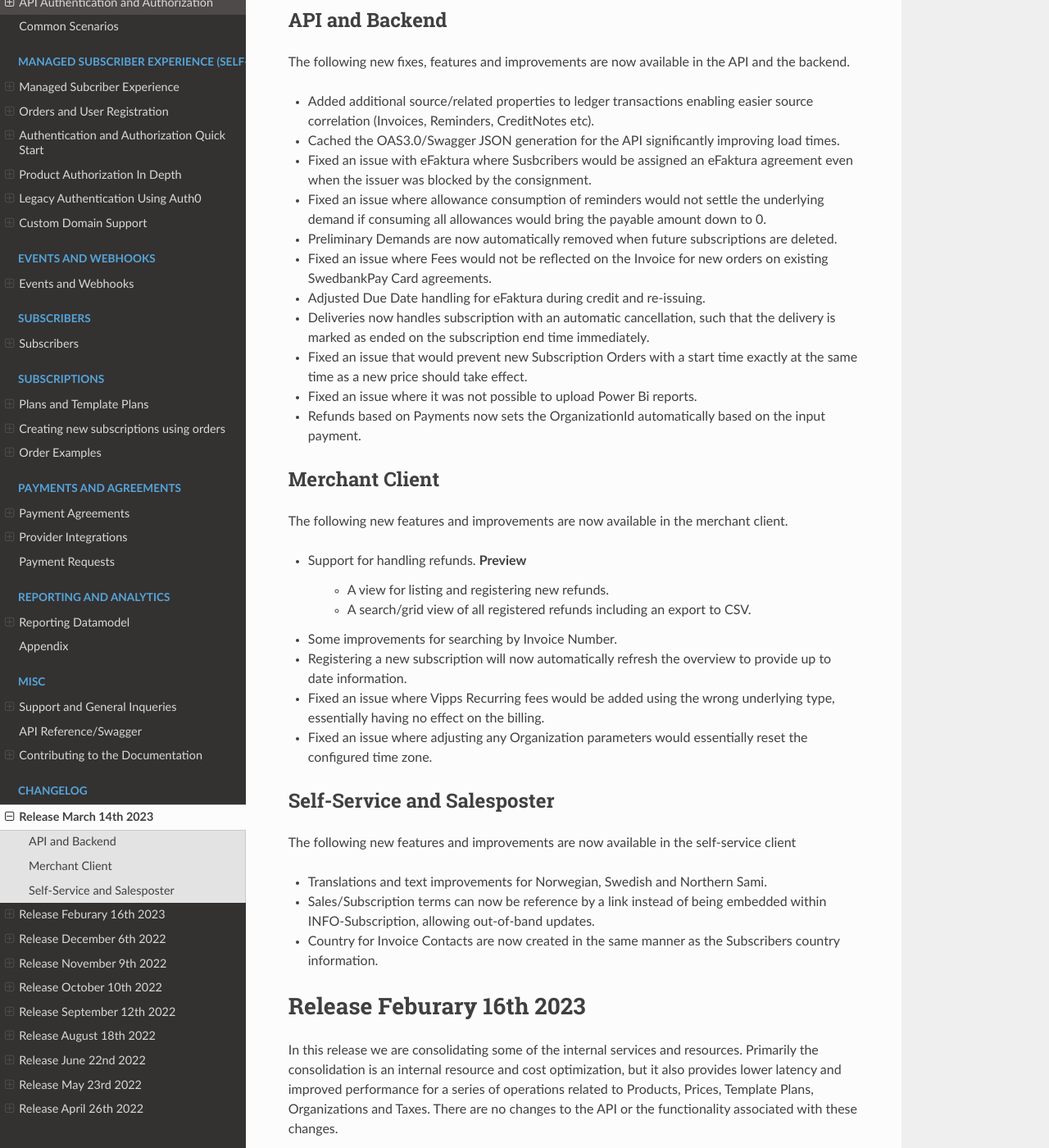
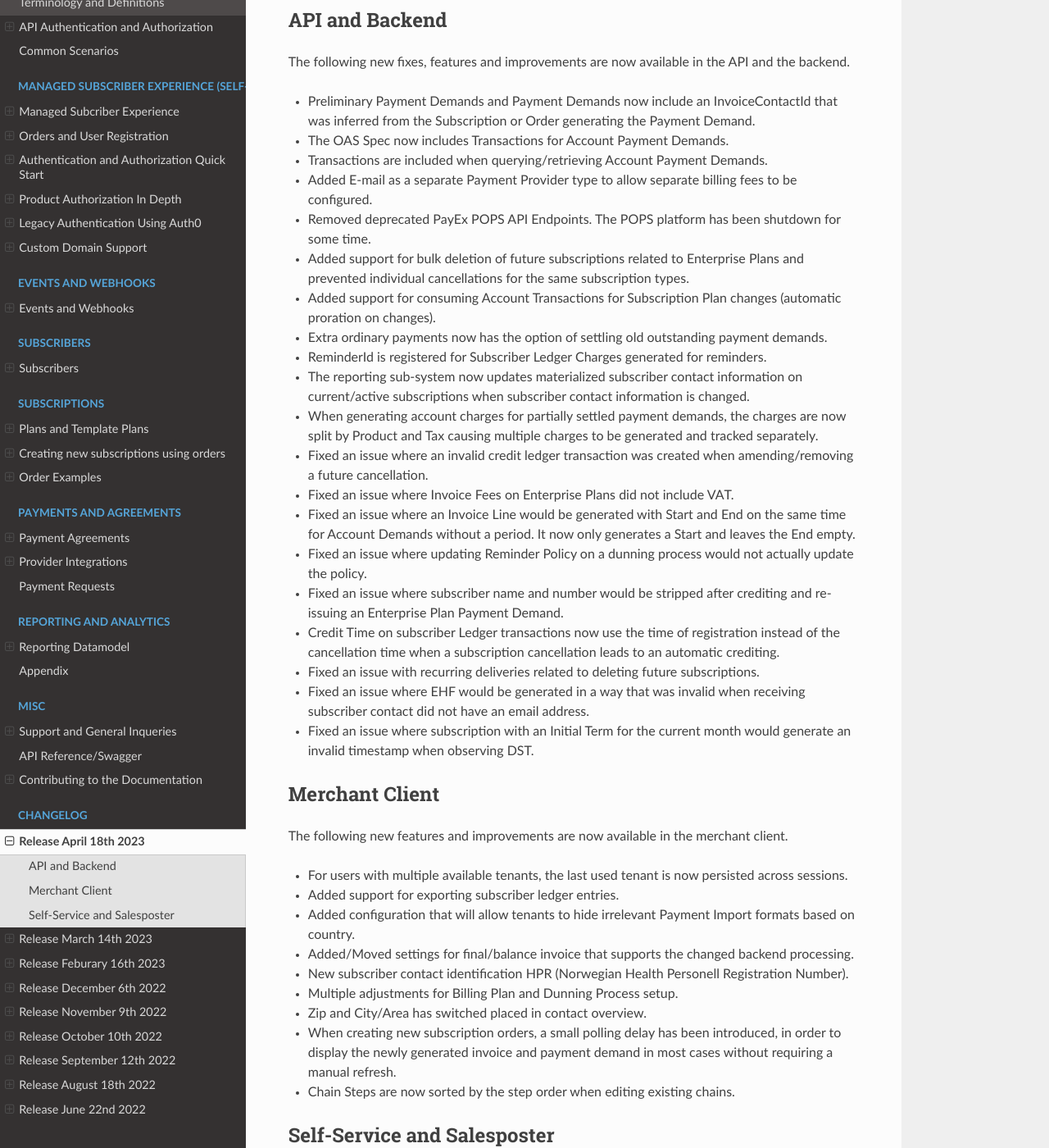
Before and after one commit to infosoftas/info-subscription-doc, a Sphinx documentation site: the page built from source/changelog/changelog.rst, in a window 1280 px wide and 1400 px high, scrolled down 248 px. Shown: the whole window at 82% size. Built offline with Sphinx 7.4.7 and the Read the Docs theme 2.0.0, drawn with Linux system fonts in a browser that asks for light colours; formulas are drawn with MathJax 3; some of the changed text lies outside the part shown.

Commit message:
Changelog 112 (#69)
* Added initial changelog

* Spelling and readability adjustments

* Wording change

---------

Co-authored-by: Esben Bach <esbbach@infosoft.no>

```diff
--- a/source/changelog/changelog.rst
+++ b/source/changelog/changelog.rst
@@ -1,3 +1,4 @@
+.. include:: r112.inc
 .. include:: r111.inc
 .. include:: r110.inc
 .. include:: r108.inc
@@ -6,5 +7,3 @@
 .. include:: r105.inc
 .. include:: r104.inc
 .. include:: r103.inc
-.. include:: r102.inc
-.. include:: r101.inc
--- /dev/null
+++ b/source/changelog/r112.inc
@@ -0,0 +1,53 @@
+.. _changelog-r112:
+
+************************
+Release April 18th 2023
+************************
+
+Happy easter everyone! We are back with another release, following the easter holidays it is a bit delayed but not by much.
+This release contains a slew of bug fixes and some new features of varying importance.
+
+API and Backend
+===============
+The following new fixes, features and improvements are now available in the API and the backend.
+
+* Preliminary Payment Demands and Payment Demands now include an InvoiceContactId that was inferred from the Subscription or Order generating the Payment Demand.
+* The OAS Spec now includes Transactions for Account Payment Demands.
+* Transactions are included when querying/retrieving Account Payment Demands.
+* Added E-mail as a separate Payment Provider type to allow separate billing fees to be configured.
+* Removed deprecated PayEx POPS API Endpoints. The POPS platform has been shutdown for some time.
+* Added support for bulk deletion of future subscriptions related to Enterprise Plans and prevented individual cancellations for the same subscription types.
+* Added support for consuming Account Transactions for Subscription Plan changes (automatic proration on changes).
+* Extra ordinary payments now has the option of settling old outstanding payment demands.
+* ReminderId is registered for Subscriber Ledger Charges generated for reminders.
+* The reporting sub-system now updates materialized subscriber contact information on current/active subscriptions when subscriber contact information is changed.
+* When generating account charges for partially settled payment demands, the charges are now split by Product and Tax causing multiple charges to be generated and tracked separately.
+* Fixed an issue where an invalid credit ledger transaction was created when amending/removing a future cancellation.
+* Fixed an issue where Invoice Fees on Enterprise Plans did not include VAT.
+* Fixed an issue where an Invoice Line would be generated with Start and End on the same time for Account Demands without a period. It now only generates a Start and leaves the End empty.
+* Fixed an issue where updating Reminder Policy on a dunning process would not actually update the policy.
+* Fixed an issue where subscriber name and number would be stripped after crediting and re-issuing an Enterprise Plan Payment Demand.
+* Credit Time on subscriber Ledger transactions now use the time of registration instead of the cancellation time when a subscription cancellation leads to an automatic crediting.
+* Fixed an issue with recurring deliveries related to deleting future subscriptions.
+* Fixed an issue where EHF would be generated in a way that was invalid when receiving subscriber contact did not have an email address.
+* Fixed an issue where subscription with an Initial Term for the current month would generate an invalid timestamp when observing DST.
+
+Merchant Client
+===============
+The following new features and improvements are now available in the merchant client.
+
+* For users with multiple available tenants, the last used tenant is now persisted across sessions.
+* Added support for exporting subscriber ledger entries.
+* Added configuration that will allow tenants to hide irrelevant Payment Import formats based on country.
+* Added/Moved settings for final/balance invoice that supports the changed backend processing.
+* New subscriber contact identification HPR (Norwegian Health Personell Registration Number).
+* Multiple adjustments for Billing Plan and Dunning Process setup.
+* Zip and City/Area has switched placed in contact overview.
+* When creating new subscription orders, a small polling delay has been introduced, in order to display the newly generated invoice and payment demand in most cases without requiring a manual refresh.
+* Chain Steps are now sorted by the step order when editing existing chains.
+
+Self-Service and Salesposter
+============================
+The following new features and improvements are now available in the self-service client
+
+* New subscriber contact identification HPR (Norwegian Health Personell Registration Number) can now be toggled in the Salesposter.
```
